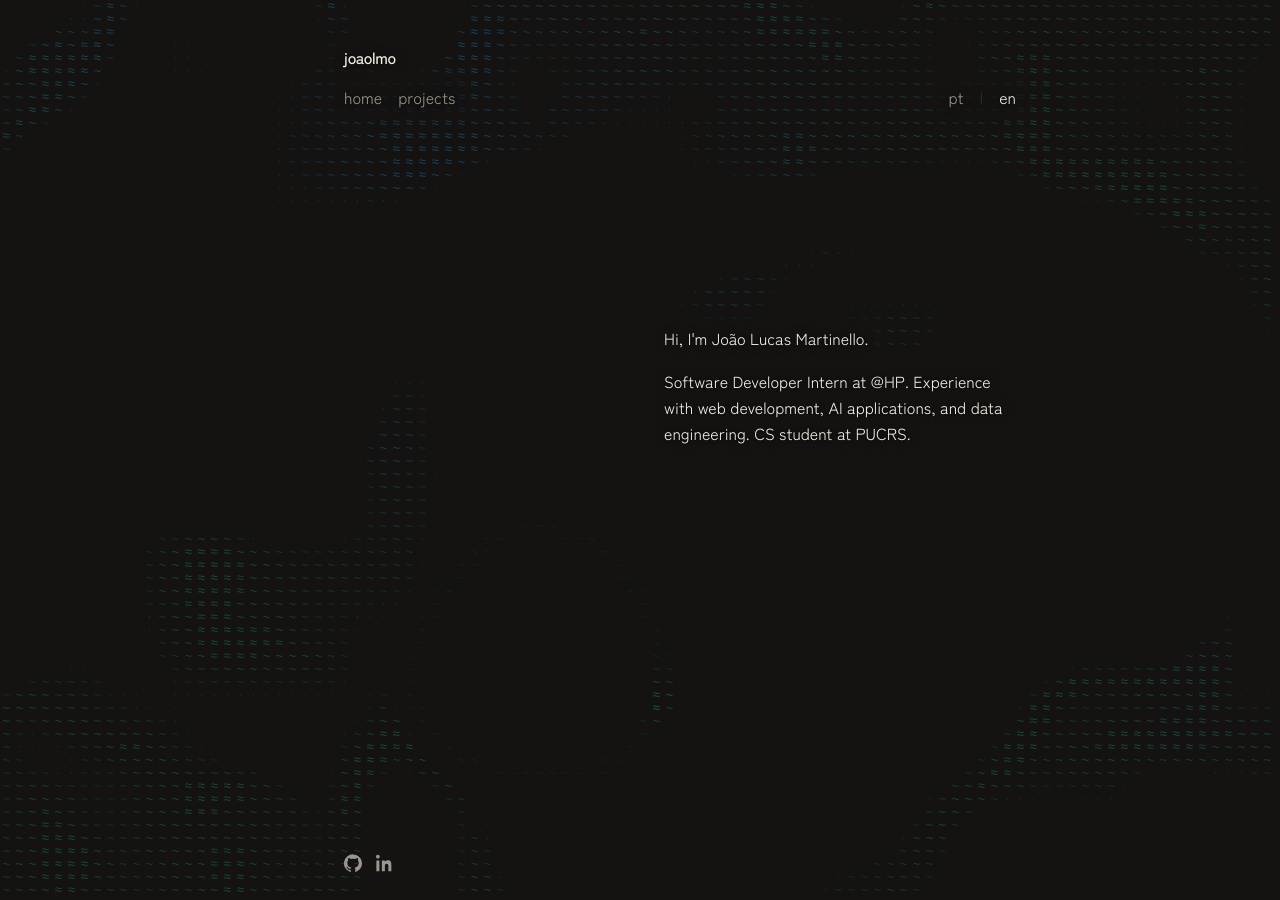
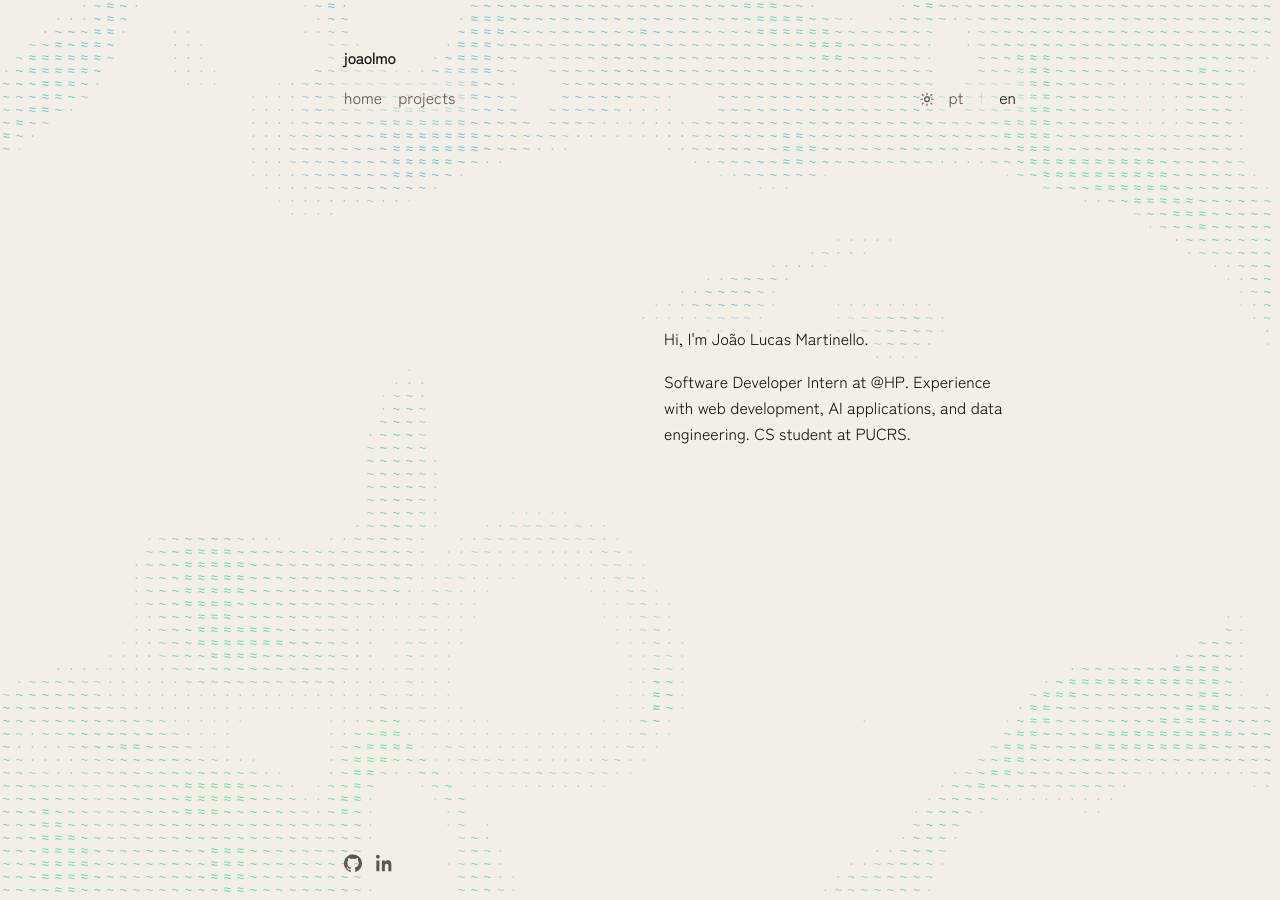
Before and after one commit to johnmartinello/johnmartinello.github.io, a Jekyll site: the page built from index.markdown, in a window 1280 px wide. Built offline with Jekyll 4.4.1, drawn with Linux system fonts in a browser that asks for light colours.

Commit message:
dark/light theme

```diff
--- a/_includes/head-custom.html
+++ b/_includes/head-custom.html
@@ -1,7 +1,21 @@
+<script>
+  (function () {
+    var theme = "dark";
+    try {
+      var stored = localStorage.getItem("theme");
+      if (stored === "light" || stored === "dark") theme = stored;
+      else if (window.matchMedia("(prefers-color-scheme: light)").matches) theme = "light";
+    } catch (error) {
+      if (window.matchMedia("(prefers-color-scheme: light)").matches) theme = "light";
+    }
+    document.documentElement.setAttribute("data-theme", theme);
+  })();
+</script>
 <link rel="preconnect" href="https://fonts.googleapis.com">
 <link rel="preconnect" href="https://fonts.gstatic.com" crossorigin>
 <link href="https://fonts.googleapis.com/css2?family=Zen+Kaku+Gothic+New:wght@400;500;700&display=swap" rel="stylesheet">
 <link href="{{ '/assets/css/global.css' | relative_url }}" rel="stylesheet">
+<script src="{{ '/assets/js/theme.js' | relative_url }}" defer></script>
 
 <script>
   window.MathJax = {
--- a/_layouts/default.html
+++ b/_layouts/default.html
@@ -19,10 +19,16 @@
           <a class="nav-link" href="{{ '/projects/' | relative_url }}" data-en="projects" data-pt="projetos">projects</a>
         </div>
 
-        <div class="language-toggle">
-          <a href="#" class="lang-link" data-lang="pt">pt</a>
-          <span>|</span>
-          <a href="#" class="lang-link active" data-lang="en">en</a>
+        <div class="nav-tools">
+          <button type="button" class="theme-toggle" aria-pressed="false" aria-label="Switch to light mode">
+            <svg class="theme-icon theme-icon-moon" width="16" height="16" viewBox="0 0 24 24" fill="none" stroke="currentColor" stroke-width="1.75" stroke-linecap="round" stroke-linejoin="round" aria-hidden="true"><path d="M20 15.5A8.5 8.5 0 0 1 9.2 4.2 7 7 0 1 0 20 15.5z"/></svg>
+            <svg class="theme-icon theme-icon-sun" width="16" height="16" viewBox="0 0 24 24" fill="none" stroke="currentColor" stroke-width="1.75" stroke-linecap="round" aria-hidden="true"><circle cx="12" cy="12" r="3.5"/><path d="M12 3v1.8M12 19.2V21M4.9 4.9l1.3 1.3M17.8 17.8l1.3 1.3M3 12h1.8M19.2 12H21M4.9 19.1l1.3-1.3M17.8 6.2l1.3-1.3"/></svg>
+          </button>
+          <div class="language-toggle">
+            <a href="#" class="lang-link" data-lang="pt">pt</a>
+            <span>|</span>
+            <a href="#" class="lang-link active" data-lang="en">en</a>
+          </div>
         </div>
       </nav>
 
--- a/assets/css/global.css
+++ b/assets/css/global.css
@@ -2,14 +2,78 @@
     --width: 40rem;
     --font: "Zen Kaku Gothic New", "Segoe UI", system-ui, sans-serif;
     --mono: ui-monospace, "Cascadia Mono", "Segoe UI Mono", monospace;
+    --inset-shift: min(25vw, 30rem);
+    --inset-width: min(22rem, 50vw);
+    color-scheme: dark;
     --bg: #141311;
     --fg: #f4efe6;
     --muted: #9c968c;
     --line: rgba(244, 239, 230, 0.16);
     --link-line: rgba(244, 239, 230, 0.45);
-    --inset-shift: min(25vw, 30rem);
-    --inset-width: min(22rem, 50vw);
-    color-scheme: dark;
+    --code-bg: rgba(244, 239, 230, 0.06);
+    --pre-bg: rgba(244, 239, 230, 0.04);
+    --selection: rgba(244, 239, 230, 0.18);
+    --water-bg: #141311;
+    --water-green-0: 16, 92, 58;
+    --water-green-d: 14, 70, 18;
+    --water-blue-0: 22, 96, 150;
+    --water-blue-d: 12, 36, 80;
+    --water-splash-0: 20, 164, 110;
+    --water-splash-d: 18, -24, 100;
+    --water-alpha-min: 0.05;
+    --water-alpha-max: 0.62;
+}
+
+[data-theme="light"] {
+    color-scheme: light;
+    --bg: #f4efe6;
+    --fg: #141311;
+    --muted: #5c574f;
+    --line: rgba(20, 19, 17, 0.16);
+    --link-line: rgba(20, 19, 17, 0.45);
+    --code-bg: rgba(20, 19, 17, 0.06);
+    --pre-bg: rgba(20, 19, 17, 0.04);
+    --selection: rgba(20, 19, 17, 0.14);
+    --water-bg: #f4efe6;
+    --water-green-0: 0, 176, 104;
+    --water-green-d: 18, 52, 12;
+    --water-blue-0: 16, 132, 240;
+    --water-blue-d: 18, 36, 12;
+    --water-splash-0: 0, 198, 142;
+    --water-splash-d: 24, -18, 64;
+    --water-alpha-min: 0.22;
+    --water-alpha-max: 0.9;
+}
+
+@media (prefers-color-scheme: light) {
+    :root:not([data-theme]) .theme-icon-moon {
+        display: none;
+    }
+
+    :root:not([data-theme]) .theme-icon-sun {
+        display: block;
+    }
+
+    :root:not([data-theme]) {
+        color-scheme: light;
+        --bg: #f4efe6;
+        --fg: #141311;
+        --muted: #5c574f;
+        --line: rgba(20, 19, 17, 0.16);
+        --link-line: rgba(20, 19, 17, 0.45);
+        --code-bg: rgba(20, 19, 17, 0.06);
+        --pre-bg: rgba(20, 19, 17, 0.04);
+        --selection: rgba(20, 19, 17, 0.14);
+        --water-bg: #f4efe6;
+        --water-green-0: 0, 176, 104;
+        --water-green-d: 18, 52, 12;
+        --water-blue-0: 16, 132, 240;
+        --water-blue-d: 18, 36, 12;
+        --water-splash-0: 0, 198, 142;
+        --water-splash-d: 24, -18, 64;
+        --water-alpha-min: 0.22;
+        --water-alpha-max: 0.9;
+    }
 }
 
 * {
@@ -146,12 +210,60 @@ nav .language-toggle {
     gap: 1rem;
 }
 
+.nav-tools {
+    display: flex;
+    align-items: center;
+    gap: 0.85rem;
+}
+
+.theme-toggle {
+    position: relative;
+    display: inline-flex;
+    align-items: center;
+    gap: 0.35rem;
+    margin: 0;
+    padding: 0;
+    border: 0;
+    background: none;
+    color: var(--muted);
+    font: inherit;
+    line-height: inherit;
+    cursor: pointer;
+}
+
+.theme-toggle:hover {
+    color: var(--fg);
+}
+
+.theme-icon {
+    display: block;
+    flex: 0 0 auto;
+    transform: translateY(0.14em);
+}
+
+.theme-icon-moon {
+    transform: translateY(0.22em);
+}
+
+.theme-icon-sun {
+    display: none;
+}
+
+[data-theme="light"] .theme-icon-moon {
+    display: none;
+}
+
+[data-theme="light"] .theme-icon-sun {
+    display: block;
+}
+
 nav a {
     position: relative;
     color: var(--muted);
 }
 
 nav a::after,
+.theme-toggle::after,
 .social-icon::after {
     content: "";
     position: absolute;
@@ -208,14 +320,14 @@ pre,
 
 code {
     padding: 0.1em 0.35em;
-    background: rgba(244, 239, 230, 0.06);
+    background: var(--code-bg);
     border-radius: 4px;
 }
 
 .highlight,
 pre.highlight {
     padding: 0.9rem 1rem;
-    background: rgba(244, 239, 230, 0.04);
+    background: var(--pre-bg);
     border-radius: 8px;
     overflow-x: auto;
     margin: 1.2rem 0;
@@ -296,7 +408,7 @@ footer {
 }
 
 @media (min-width: 961px) {
-    body:has(main.inset) .language-toggle {
+    body:has(main.inset) .nav-tools {
         transform: translateX(calc(var(--inset-shift) + var(--inset-width) + 3rem - var(--width)));
     }
 
@@ -348,12 +460,17 @@ footer {
 }
 
 ::selection {
-    background: rgba(244, 239, 230, 0.18);
+    background: var(--selection);
 }
 
 @media only screen and (max-width: 560px) {
     body {
         padding: 1.75rem 1.15rem 1.25rem;
+    }
+
+    nav {
+        flex-wrap: wrap;
+        row-gap: 0.55rem;
     }
 
     header {
--- /dev/null
+++ b/assets/js/theme.js
@@ -0,0 +1,86 @@
+(function () {
+  var STORAGE_KEY = "theme";
+  var media = window.matchMedia("(prefers-color-scheme: light)");
+  var labels = {
+    en: {
+      light: "Switch to light mode",
+      dark: "Switch to dark mode",
+    },
+    pt: {
+      light: "Mudar para o modo claro",
+      dark: "Mudar para o modo escuro",
+    },
+  };
+
+  function systemTheme() {
+    return media.matches ? "light" : "dark";
+  }
+
+  function storedTheme() {
+    try {
+      var value = localStorage.getItem(STORAGE_KEY);
+      return value === "light" || value === "dark" ? value : null;
+    } catch (error) {
+      return null;
+    }
+  }
+
+  function currentTheme() {
+    return document.documentElement.getAttribute("data-theme") === "light" ? "light" : "dark";
+  }
+
+  function siteLang() {
+    var lang = document.documentElement.lang || "";
+    return lang.indexOf("pt") === 0 ? "pt" : "en";
+  }
+
+  function syncControl(theme) {
+    var button = document.querySelector(".theme-toggle");
+    if (!button) return;
+    var next = theme === "light" ? "dark" : "light";
+    button.setAttribute("aria-pressed", theme === "light" ? "true" : "false");
+    button.setAttribute("aria-label", labels[siteLang()][next]);
+  }
+
+  function applyTheme(theme) {
+    var previous = currentTheme();
+    document.documentElement.setAttribute("data-theme", theme);
+    syncControl(theme);
+    if (previous !== theme) {
+      document.dispatchEvent(new CustomEvent("themechange", { detail: { theme: theme } }));
+    }
+  }
+
+  function persist(theme) {
+    try {
+      localStorage.setItem(STORAGE_KEY, theme);
+    } catch (error) {}
+  }
+
+  document.addEventListener("click", function (event) {
+    var button = event.target.closest ? event.target.closest(".theme-toggle") : null;
+    if (!button) return;
+    var next = currentTheme() === "light" ? "dark" : "light";
+    persist(next);
+    applyTheme(next);
+  });
+
+  function onSystemChange() {
+    if (storedTheme()) return;
+    applyTheme(systemTheme());
+  }
+
+  if (media.addEventListener) media.addEventListener("change", onSystemChange);
+  else if (media.addListener) media.addListener(onSystemChange);
+
+  syncControl(currentTheme());
+
+  document.addEventListener("DOMContentLoaded", function () {
+    var previous = window.applySiteLanguage;
+    window.applySiteLanguage = function () {
+      if (typeof previous === "function") previous();
+      syncControl(currentTheme());
+    };
+    syncControl(currentTheme());
+  });
+})();
--- a/assets/js/water.js
+++ b/assets/js/water.js
@@ -20,7 +20,18 @@
   var MIX_SCALE = MIX_N - 1;
   var SPLASH_SCALE = SPLASH_N - 1;
   var ALPHA_N = 32;
-  var ALPHA_SCALE = (ALPHA_N - 1) / 0.62;
+  var alphaMin = 0.05;
+  var alphaMax = 0.62;
+  var alphaScale = (ALPHA_N - 1) / alphaMax;
+  var palette = {
+    bg: "#141311",
+    green0: [16, 92, 58],
+    greenD: [14, 70, 18],
+    blue0: [22, 96, 150],
+    blueD: [12, 36, 80],
+    splash0: [20, 164, 110],
+    splashD: [18, -24, 100],
+  };
 
   var HASH = new Float32Array(256 * 256);
   for (var hy = 0; hy < 256; hy++) {
@@ -90,7 +101,36 @@
     return Math.round(value);
   }
 
+  function readTriplet(style, name, fallback) {
+    var raw = style.getPropertyValue(name);
+    if (!raw) return fallback;
+    var parts = raw.split(",");
+    if (parts.length < 3) return fallback;
+    var values = [parseFloat(parts[0]), parseFloat(parts[1]), parseFloat(parts[2])];
+    if (isNaN(values[0]) || isNaN(values[1]) || isNaN(values[2])) return fallback;
+    return values;
+  }
+
+  function readPalette() {
+    var style = getComputedStyle(document.documentElement);
+    var bg = style.getPropertyValue("--water-bg").trim();
+    if (bg) palette.bg = bg;
+    palette.green0 = readTriplet(style, "--water-green-0", palette.green0);
+    palette.greenD = readTriplet(style, "--water-green-d", palette.greenD);
+    palette.blue0 = readTriplet(style, "--water-blue-0", palette.blue0);
+    palette.blueD = readTriplet(style, "--water-blue-d", palette.blueD);
+    palette.splash0 = readTriplet(style, "--water-splash-0", palette.splash0);
+    palette.splashD = readTriplet(style, "--water-splash-d", palette.splashD);
+    var nextMin = parseFloat(style.getPropertyValue("--water-alpha-min"));
+    var nextMax = parseFloat(style.getPropertyValue("--water-alpha-max"));
+    if (!isNaN(nextMin)) alphaMin = nextMin;
+    if (!isNaN(nextMax)) alphaMax = nextMax;
+    if (alphaMax < alphaMin + 0.05) alphaMax = alphaMin + 0.05;
+    alphaScale = (ALPHA_N - 1) / alphaMax;
+  }
+
   function buildAtlas() {
+    readPalette();
     if (!dpr) return;
     spriteSize = CELL * dpr;
     var sheet = document.createElement("canvas");
@@ -110,19 +150,19 @@
         var sy = (si * MIX_N + mi) * spriteSize + spriteSize * 0.5;
         for (var ci = 0; ci < CREST_N; ci++) {
           var crest = (ci / (CREST_N - 1)) * CREST_MAX;
-          var greenR = 16 + crest * 14;
-          var greenG = 92 + crest * 70;
-          var greenB = 58 + crest * 18;
-          var blueR = 22 + crest * 12;
-          var blueG = 96 + crest * 36;
-          var blueB = 150 + crest * 80;
+          var greenR = palette.green0[0] + crest * palette.greenD[0];
+          var greenG = palette.green0[1] + crest * palette.greenD[1];
+          var greenB = palette.green0[2] + crest * palette.greenD[2];
+          var blueR = palette.blue0[0] + crest * palette.blueD[0];
+          var blueG = palette.blue0[1] + crest * palette.blueD[1];
+          var blueB = palette.blue0[2] + crest * palette.blueD[2];
           var red = greenR + (blueR - greenR) * mix;
           var green = greenG + (blueG - greenG) * mix;
           var blue = greenB + (blueB - greenB) * mix;
           if (splash > 0.05) {
-            var splashR = 20 + mix * 18;
-            var splashG = 164 - mix * 24;
-            var splashB = 110 + mix * 100;
+            var splashR = palette.splash0[0] + mix * palette.splashD[0];
+            var splashG = palette.splash0[1] + mix * palette.splashD[1];
+            var splashB = palette.splash0[2] + mix * palette.splashD[2];
             red = red * (1 - splash) + splashR * splash;
             green = green * (1 - splash) + splashG * splash;
             blue = blue * (1 - splash) + splashB * splash;
@@ -363,7 +403,7 @@
     var viewH = canvas.clientHeight;
     if (viewW < 1 || viewH < 1) return;
     ctx.globalAlpha = 1;
-    ctx.fillStyle = "#141311";
+    ctx.fillStyle = palette.bg;
     ctx.fillRect(0, 0, viewW, viewH);
     if (!atlas) return;
 
@@ -412,6 +452,8 @@
           if (alpha < 0.05) continue;
           alpha *= 0.62 + 0.38 * speak;
         }
+        alpha = alphaMin + ((alpha - 0.05) / 0.57) * (alphaMax - alphaMin);
+        if (alpha > alphaMax) alpha = alphaMax;
 
         var glyph = 0;
         if (hit > 0.4 || crest > 0.82) glyph = 2;
@@ -423,7 +465,7 @@
         if (mixIndex > MIX_N - 1) mixIndex = MIX_N - 1;
         var splashIndex = splashAmt <= 0.05 ? 0 : splashAmt * SPLASH_SCALE + 0.5;
         if (splashIndex > SPLASH_N - 1) splashIndex = SPLASH_N - 1;
-        var bucket = alpha * ALPHA_SCALE + 0.5;
+        var bucket = alpha * alphaScale + 0.5;
         if (bucket > ALPHA_N - 1) bucket = ALPHA_N - 1;
 
         packBucket[packN] = bucket;
@@ -453,7 +495,7 @@
     for (var b = 0; b < ALPHA_N; b++) {
       var end = alphaStart[b] + alphaCount[b];
       if (alphaStart[b] === end) continue;
-      ctx.globalAlpha = b / ALPHA_SCALE;
+      ctx.globalAlpha = b / alphaScale;
       for (var p = alphaStart[b]; p < end; p++) {
         var bits = packOrder[p];
         ctx.drawImage(
@@ -532,6 +574,11 @@
     }, 2800 + Math.random() * 2600);
   }
 
+  document.addEventListener("themechange", function () {
+    readPalette();
+    if (dpr) buildAtlas();
+    paint();
+  });
   window.addEventListener("resize", requestResize);
   window.addEventListener("scroll", markMask, { passive: true });
   window.addEventListener(
@@ -578,6 +625,7 @@
     document.fonts.ready.then(refreshGlyphs);
   }
 
+  readPalette();
   resizePending = true;
   if (reduced.matches) markMask();
   else {
```
Also changed, not shown: _layouts/post.html (+10 -4 lines).
